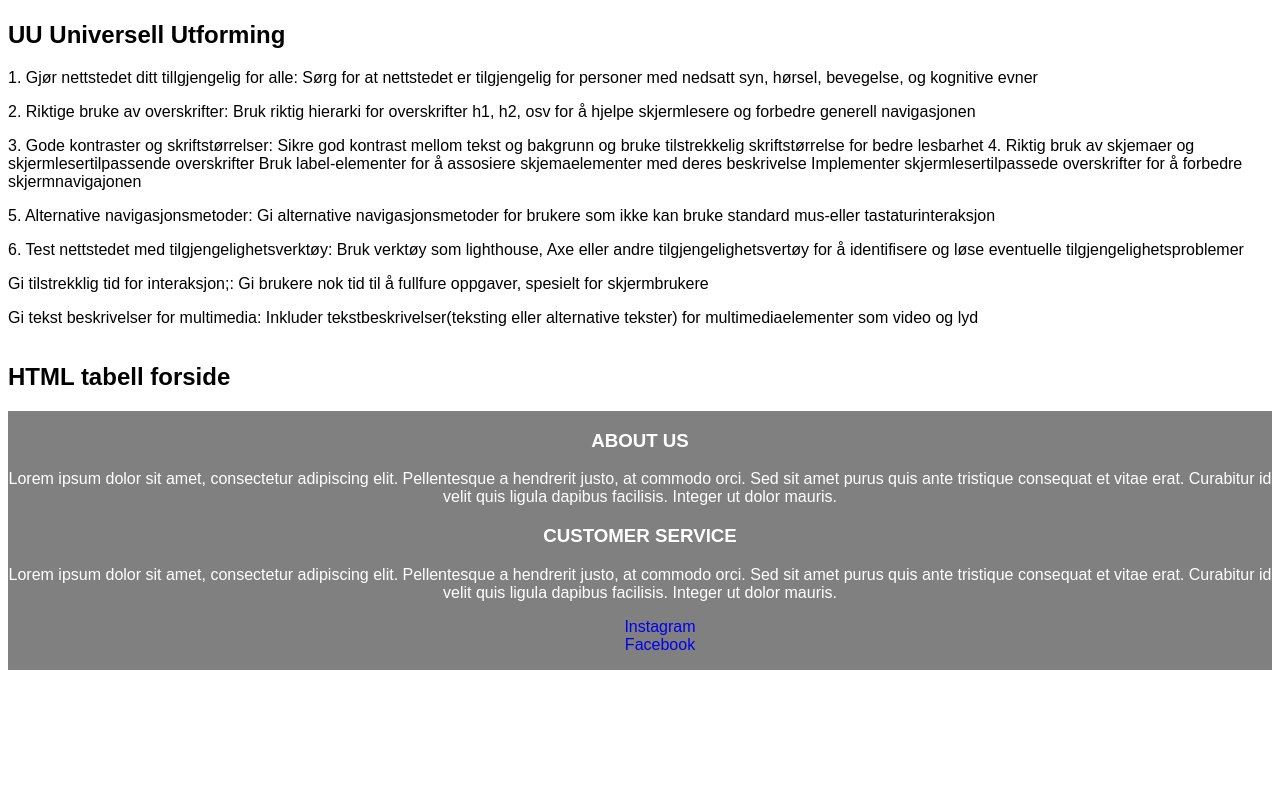
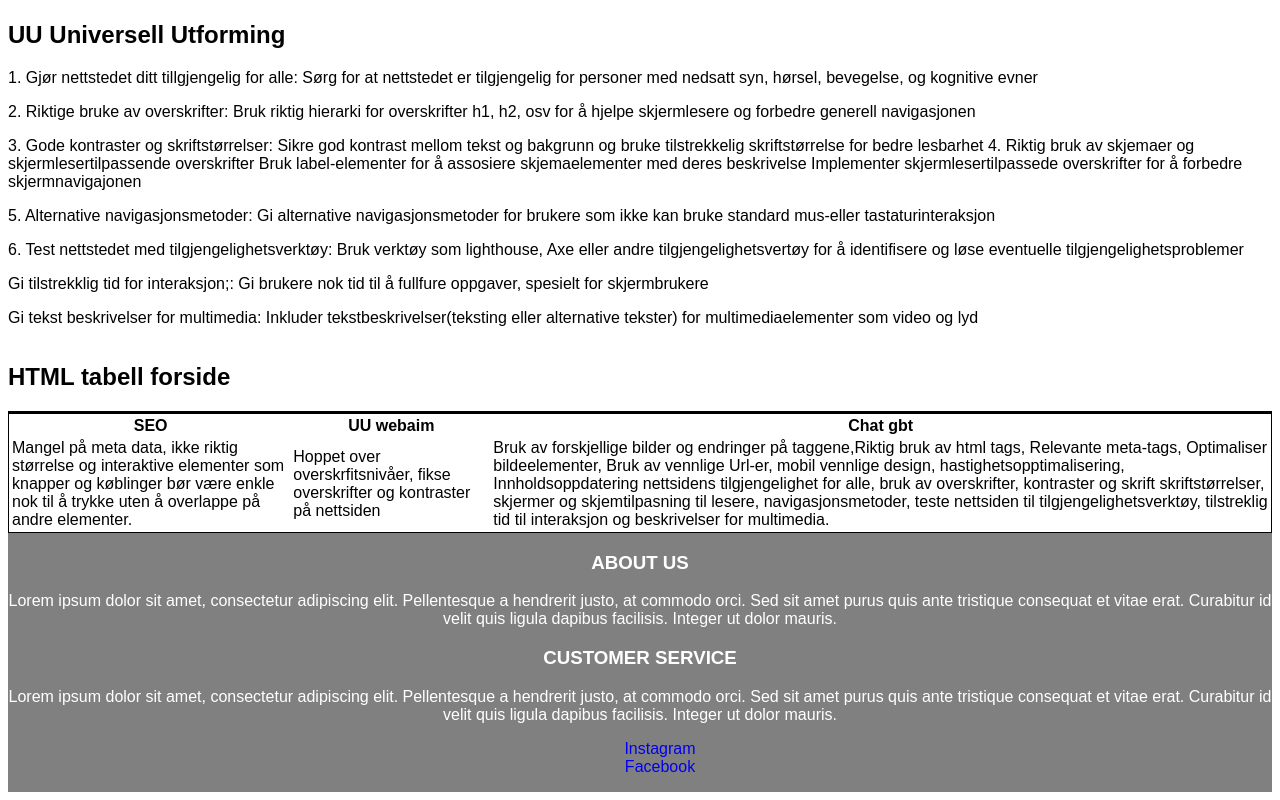
Before and after one commit to fatima417/Oblig-4, a plain HTML site: page analyse.html in a window 1280 px wide. Shown: the part 8781-9581 px from the top of the page. Before the commit the page ends 9459 px from the top, so only its background shows below. Drawn offline with Linux system fonts and the light colour scheme.

Commit message:
endringer

```diff
--- a/analyse.html
+++ b/analyse.html
@@ -4,7 +4,7 @@
         <meta charset="UTF-8">
         <meta name="viewport" content="width=device-width, initial-scale=1.0">
         <link rel="stylesheet" href="css/style.css" type="text/css">
-        <title>Forside</title>
+        <title>Nettbutikkanalyse</title>
     </head>
     <body>
         <div id="grid-container">
@@ -161,6 +161,28 @@
 
                     <h2> HTML tabell forside</h2>
                <!--Lage tabell for analysene som skal ha tre kolonner, for chatgbt resultater, lighthouse resultater og webaim resultater (før)-->
+               <table class="table-tr-th-td">
+                <table class="table-tr-th-td">
+                  <tr>
+                    <th>SEO</th>
+                    <th>UU webaim</th>
+                    <th>Chat gbt</th>
+                  </tr>
+                  <tr>
+                    <td>Mangel på meta data, ikke riktig størrelse og interaktive elementer som knapper og køblinger bør være enkle nok
+                      til å trykke uten å overlappe på andre elementer.
+                    </td>
+                    <td>
+                    Hoppet over overskrfitsnivåer, fikse overskrifter og kontraster på nettsiden
+                    </td>
+                    <td>
+                      Bruk av forskjellige bilder og endringer på taggene,Riktig bruk av html tags, Relevante meta-tags, Optimaliser bildeelementer, Bruk av vennlige Url-er, mobil vennlige design, hastighetsopptimalisering, Innholdsoppdatering
+                      nettsidens tilgjengelighet for alle, bruk av overskrifter, kontraster og skrift skriftstørrelser, skjermer og skjemtilpasning til lesere, navigasjonsmetoder,
+                      teste nettsiden til tilgjengelighetsverktøy, tilstreklig tid til interaksjon og beskrivelser for multimedia.
+                    </td>
+
+                  </tr>
+               </table>
           </main>
           <footer>
             <section class="flex">
--- a/css/style.css
+++ b/css/style.css
@@ -113,6 +113,9 @@ nav {
 
 }
 
+.table-tr-th-td{
+  border: 1px solid black;
+}
 @media only screen and (min-width: 600px) {
   #grid-container{
     grid-template-areas: "header header header" "main main main" "footer footer footer";
```
Also changed, not shown: leveranseside.html (+1 -1 lines), produkt.html (+2 -1 lines).
